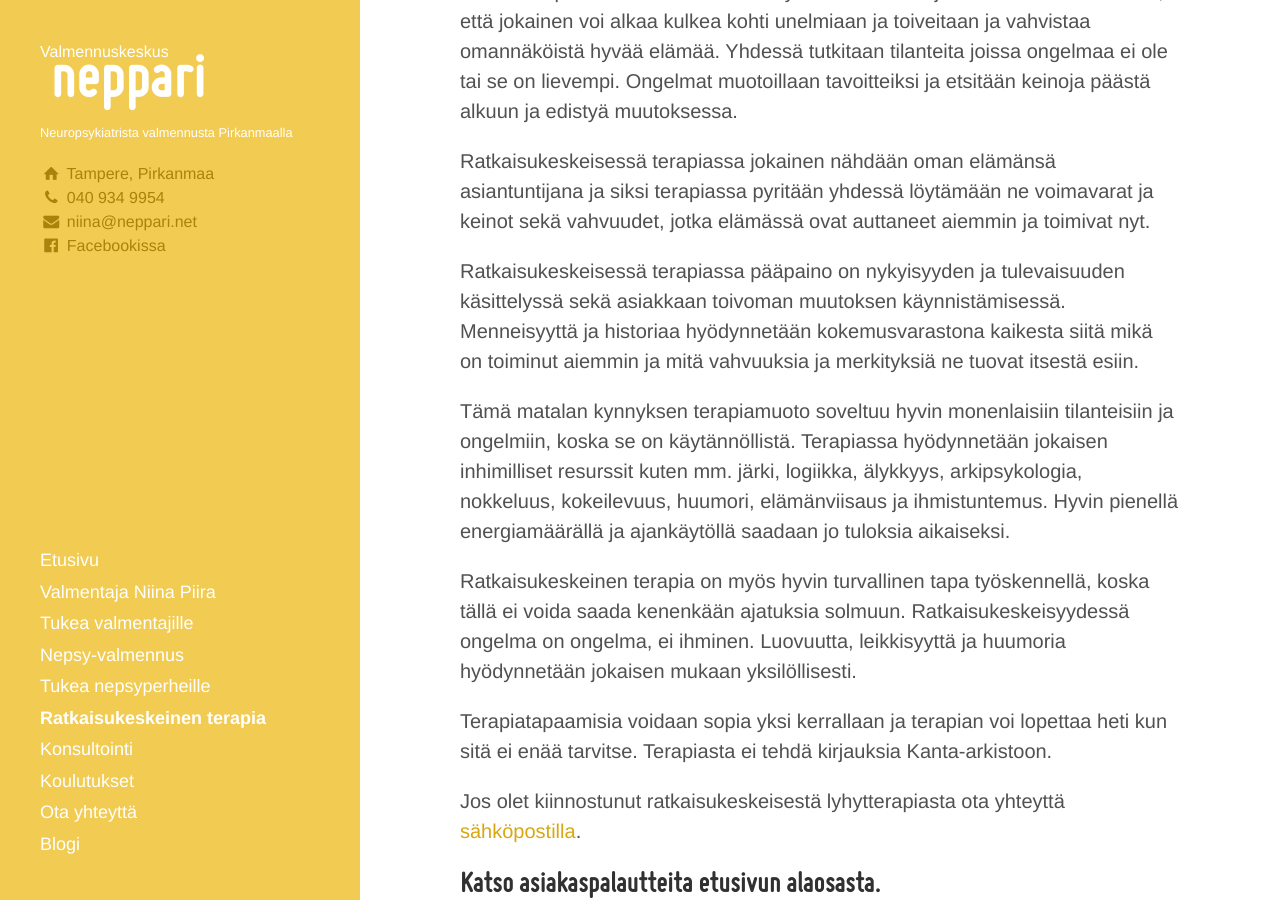
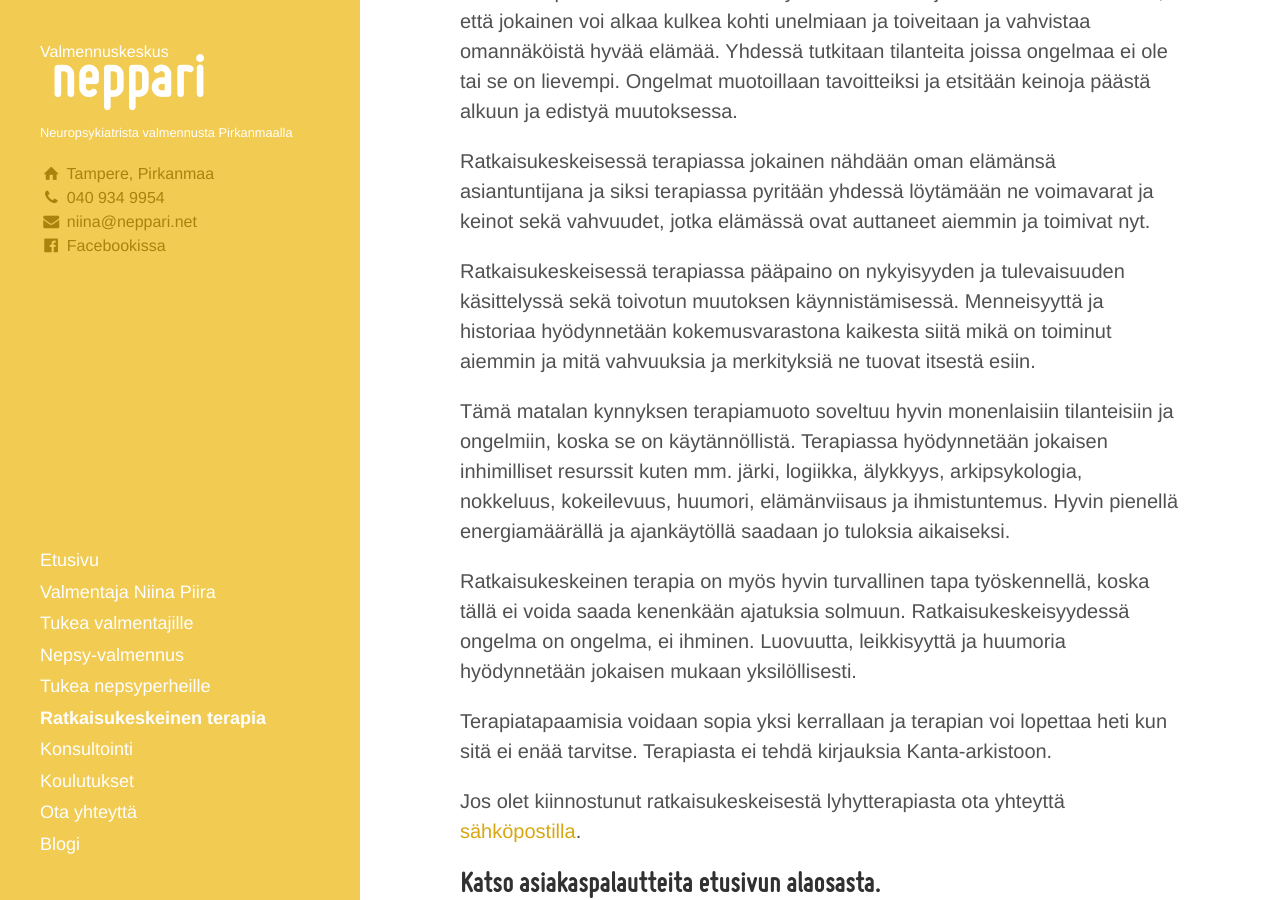
Before and after one commit to niinapiira/neppari.net, a Jekyll site: the page built from ratkaisukeskeinen-terapia.md, in a window 1280 px wide and 900 px high, scrolled down 888 px. Built offline with Jekyll 4.4.1, drawn with Linux system fonts in a browser that asks for light colours.

Commit message:
Update ratkaisukeskeinen-terapia.md

```diff
--- a/ratkaisukeskeinen-terapia.md
+++ b/ratkaisukeskeinen-terapia.md
@@ -18,7 +18,7 @@ Tässä terapimuodossa rakennetaan yhdessä ratkaisuja elämän haasteisiin niin
 
 Ratkaisukeskeisessä terapiassa jokainen nähdään oman elämänsä asiantuntijana ja siksi terapiassa pyritään yhdessä löytämään ne voimavarat ja keinot sekä vahvuudet, jotka elämässä ovat auttaneet aiemmin ja toimivat nyt.
 
-Ratkaisukeskeisessä terapiassa pääpaino on nykyisyyden ja tulevaisuuden käsittelyssä sekä asiakkaan toivoman muutoksen käynnistämisessä. Menneisyyttä ja historiaa hyödynnetään kokemusvarastona kaikesta siitä mikä on toiminut aiemmin ja mitä vahvuuksia ja merkityksiä ne tuovat itsestä esiin.
+Ratkaisukeskeisessä terapiassa pääpaino on nykyisyyden ja tulevaisuuden käsittelyssä sekä toivotun muutoksen käynnistämisessä. Menneisyyttä ja historiaa hyödynnetään kokemusvarastona kaikesta siitä mikä on toiminut aiemmin ja mitä vahvuuksia ja merkityksiä ne tuovat itsestä esiin.
 
 Tämä matalan kynnyksen terapiamuoto soveltuu hyvin monenlaisiin tilanteisiin ja ongelmiin, koska se on käytännöllistä. Terapiassa hyödynnetään jokaisen inhimilliset resurssit kuten mm. järki, logiikka, älykkyys, arkipsykologia, nokkeluus, kokeilevuus, huumori, elämänviisaus ja ihmistuntemus. Hyvin pienellä energiamäärällä ja ajankäytöllä saadaan jo tuloksia aikaiseksi.
 
```
